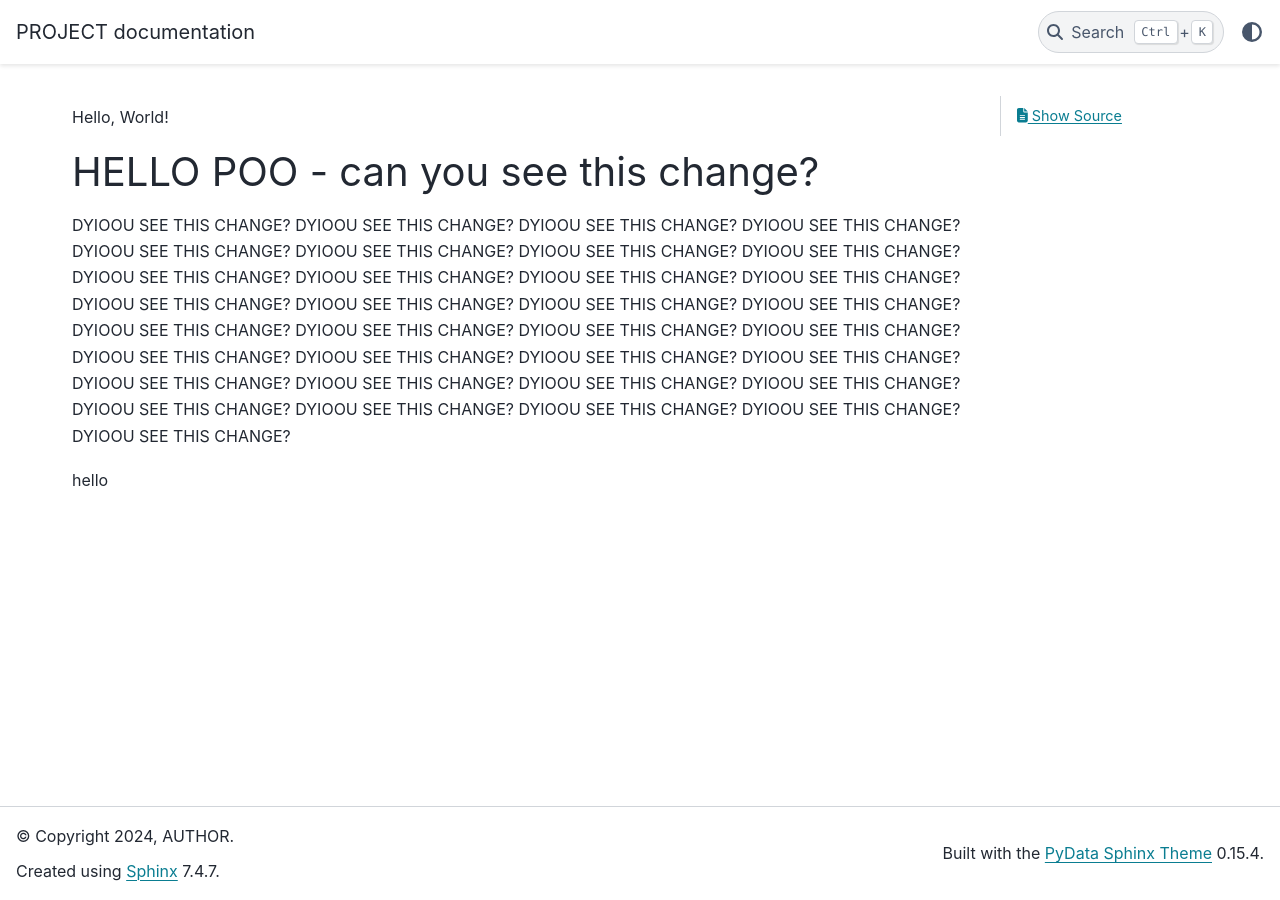
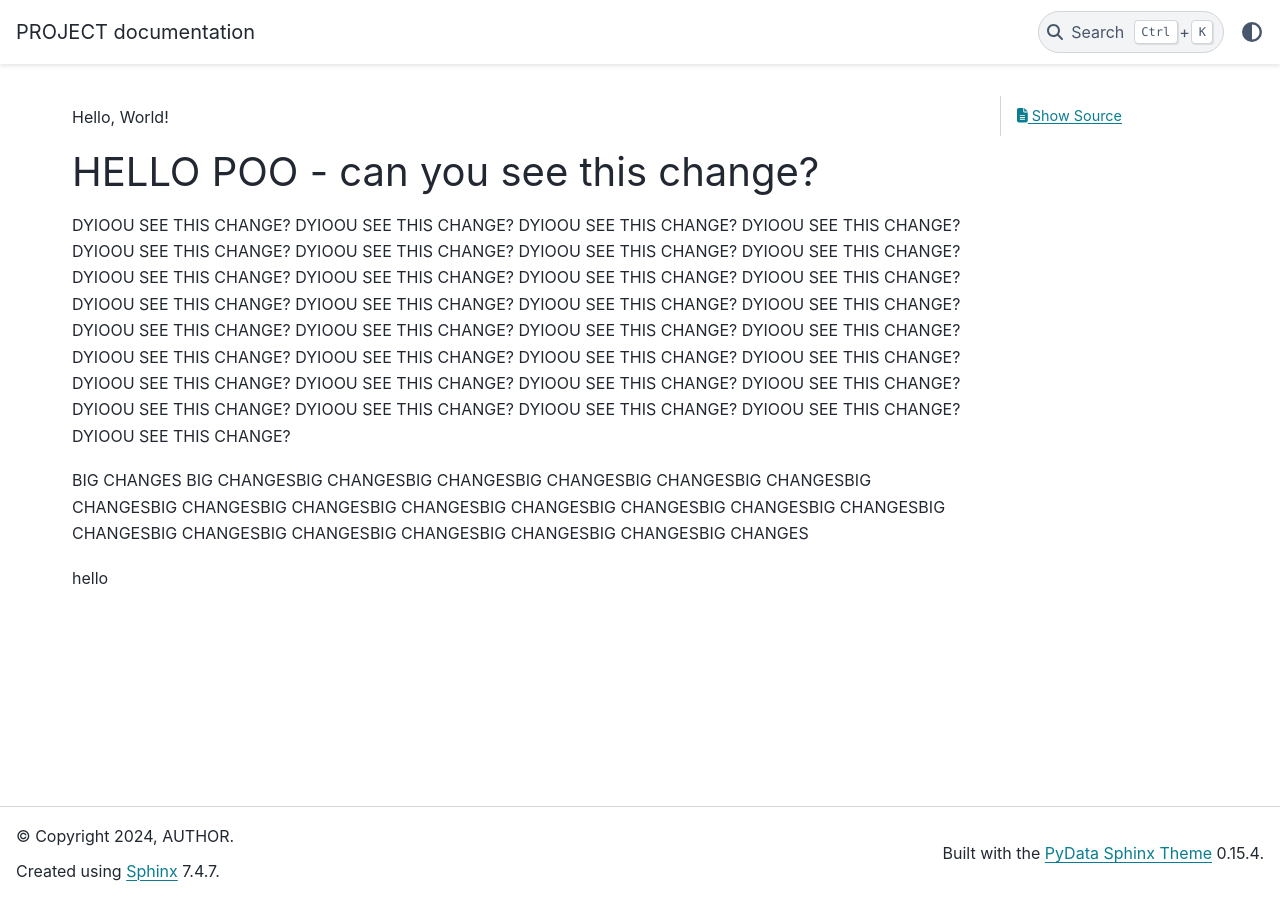
Before and after one commit to HammyPig/blog-test, a Sphinx documentation site: the page built from source/index.md, in a window 1280 px wide. Built offline with Sphinx 7.4.7 and the PyData theme 0.15.4, drawn with Linux system fonts in a browser that asks for light colours; pages that are not in the unit, such as notebooks, are missing from menus.

Commit message:
big changes

```diff
--- a/source/index.md
+++ b/source/index.md
@@ -3,6 +3,9 @@ Hello, World!
 # HELLO POO - can you see this change?
 
 DYIOOU SEE THIS CHANGE? DYIOOU SEE THIS CHANGE? DYIOOU SEE THIS CHANGE? DYIOOU SEE THIS CHANGE? DYIOOU SEE THIS CHANGE? DYIOOU SEE THIS CHANGE? DYIOOU SEE THIS CHANGE? DYIOOU SEE THIS CHANGE? DYIOOU SEE THIS CHANGE? DYIOOU SEE THIS CHANGE? DYIOOU SEE THIS CHANGE? DYIOOU SEE THIS CHANGE? DYIOOU SEE THIS CHANGE? DYIOOU SEE THIS CHANGE? DYIOOU SEE THIS CHANGE? DYIOOU SEE THIS CHANGE? DYIOOU SEE THIS CHANGE? DYIOOU SEE THIS CHANGE? DYIOOU SEE THIS CHANGE? DYIOOU SEE THIS CHANGE? DYIOOU SEE THIS CHANGE? DYIOOU SEE THIS CHANGE? DYIOOU SEE THIS CHANGE? DYIOOU SEE THIS CHANGE? DYIOOU SEE THIS CHANGE? DYIOOU SEE THIS CHANGE? DYIOOU SEE THIS CHANGE? DYIOOU SEE THIS CHANGE? DYIOOU SEE THIS CHANGE? DYIOOU SEE THIS CHANGE? DYIOOU SEE THIS CHANGE? DYIOOU SEE THIS CHANGE? DYIOOU SEE THIS CHANGE?
+
+
+BIG CHANGES BIG CHANGESBIG CHANGESBIG CHANGESBIG CHANGESBIG CHANGESBIG CHANGESBIG CHANGESBIG CHANGESBIG CHANGESBIG CHANGESBIG CHANGESBIG CHANGESBIG CHANGESBIG CHANGESBIG CHANGESBIG CHANGESBIG CHANGESBIG CHANGESBIG CHANGESBIG CHANGESBIG CHANGES
 
 hello
 
```
Also changed, not shown: 1 other file.
